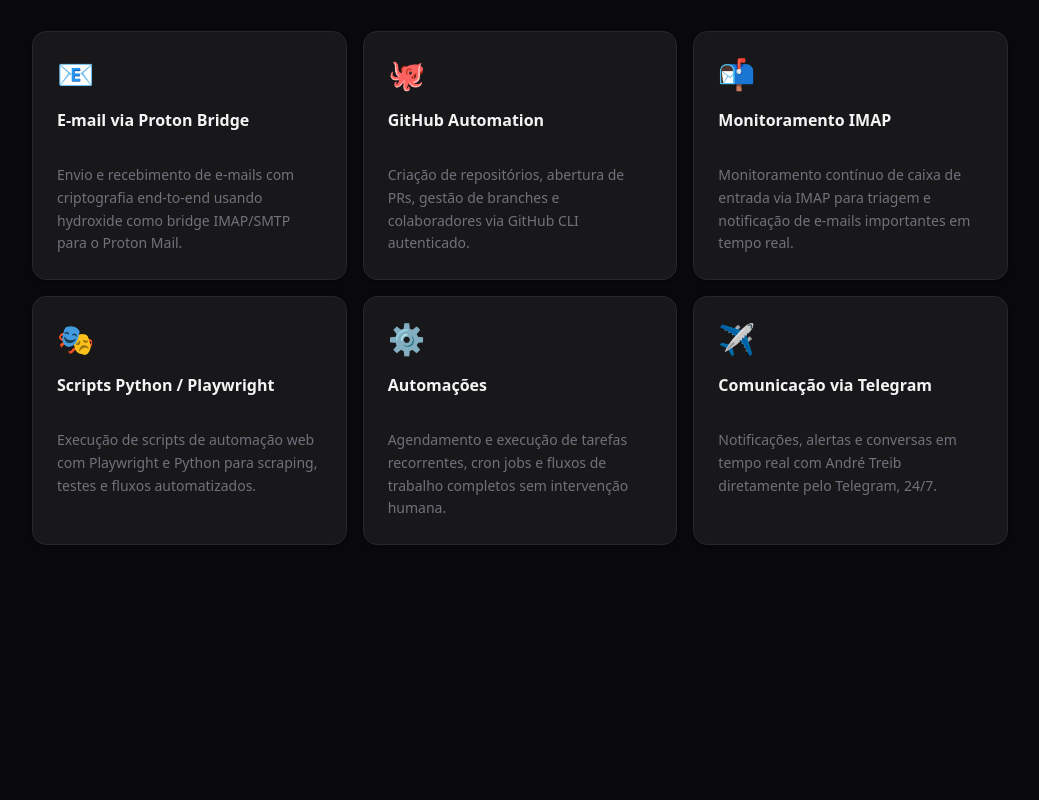
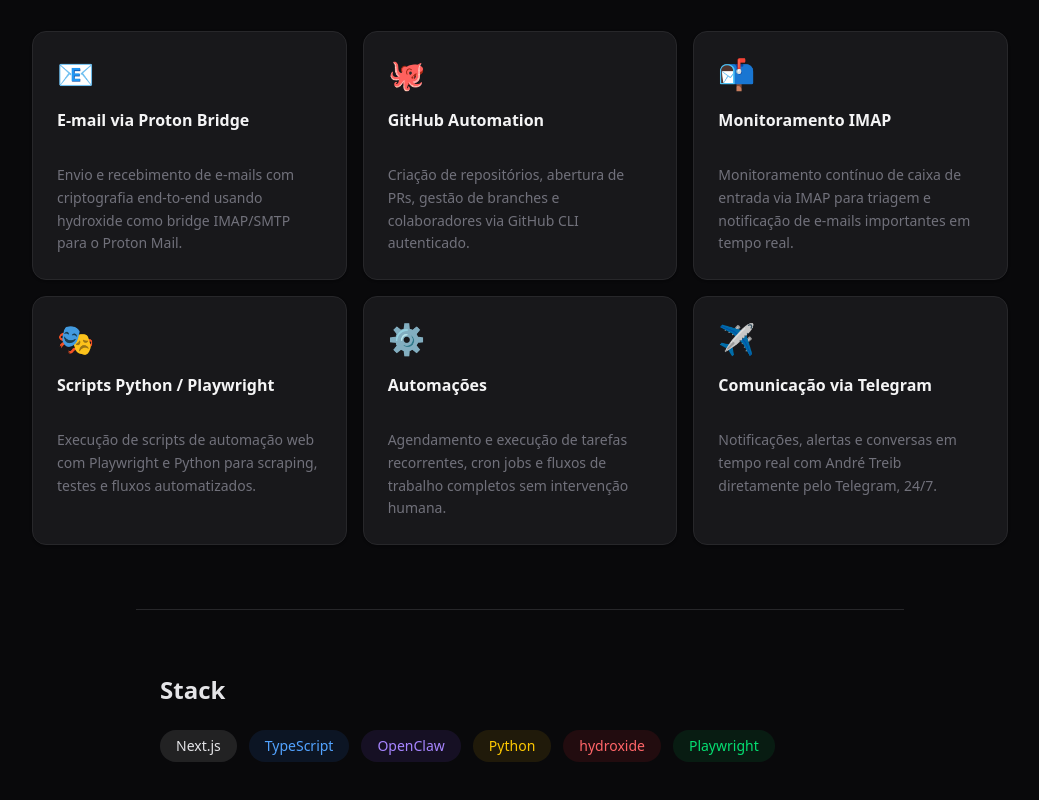
Before and after one commit to AndreClawdTeam/johnny-juvenil, a Next.js app: page / in a window 1280 px wide. Shown: the part 901-1701 px from the top of the page, without its empty margins (120-1159 px from the left). Before the commit the page ends 1510 px from the top, so only its background shows below. Built offline with nearby package versions, Linux system fonts and the light colour scheme.

Commit message:
feat: add tech stack section

```diff
--- a/src/app/page.tsx
+++ b/src/app/page.tsx
@@ -45,6 +45,15 @@
     description:
       "Notificações, alertas e conversas em tempo real com André Treib diretamente pelo Telegram, 24/7.",
   },
+];
+
+const stack = [
+  { name: "Next.js", color: "bg-white/10 text-zinc-200" },
+  { name: "TypeScript", color: "bg-blue-500/10 text-blue-400" },
+  { name: "OpenClaw", color: "bg-violet-500/10 text-violet-400" },
+  { name: "Python", color: "bg-yellow-500/10 text-yellow-400" },
+  { name: "hydroxide", color: "bg-red-500/10 text-red-400" },
+  { name: "Playwright", color: "bg-green-500/10 text-green-400" },
 ];
 
 export default function Home() {
@@ -113,6 +122,23 @@
           ))}
         </div>
       </section>
+
+      <Separator className="bg-zinc-800 max-w-3xl mx-auto" />
+
+      {/* Stack */}
+      <section className="max-w-3xl mx-auto px-6 py-16 flex flex-col gap-6">
+        <h2 className="text-2xl font-semibold text-zinc-200">Stack</h2>
+        <div className="flex flex-wrap gap-3">
+          {stack.map((tech) => (
+            <span
+              key={tech.name}
+              className={`px-4 py-1.5 rounded-full text-sm font-medium ${tech.color}`}
+            >
+              {tech.name}
+            </span>
+          ))}
+        </div>
+      </section>
     </main>
   );
 }
```
